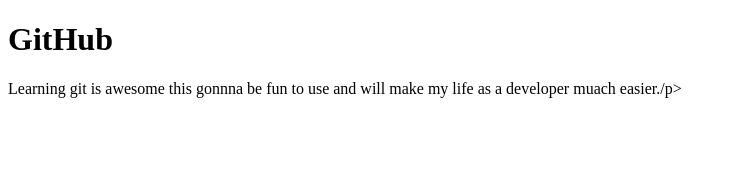
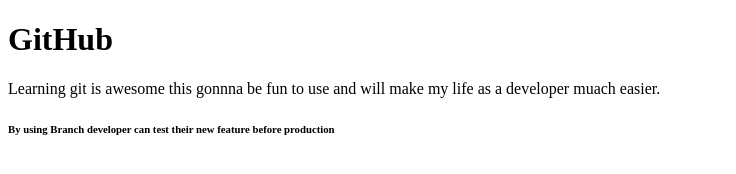
Before and after one commit to RobinHaider/First-Online-Repository, a plain HTML site: page index.html in a window 1280 px wide. Shown: the whole page, without its empty margins (0-736 px from the left). Drawn offline with Linux system fonts and the light colour scheme.

Commit message:
add a h6 tag

```diff
--- a/index.html
+++ b/index.html
@@ -8,6 +8,8 @@
 </head>
 <body>
     <h1>GitHub</h1>
-    <p>Learning git is awesome this gonnna be fun to use and will make my life as a developer muach easier./p>
+    <p>Learning git is awesome this gonnna be fun to use and will make my life as a developer muach easier.</p>
+
+    <h6>By using Branch developer can test their new feature before production</h6>
 </body>
 </html>
```
